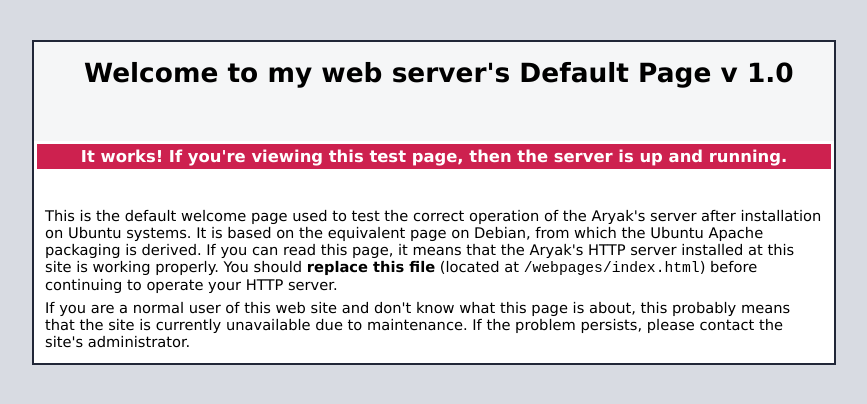
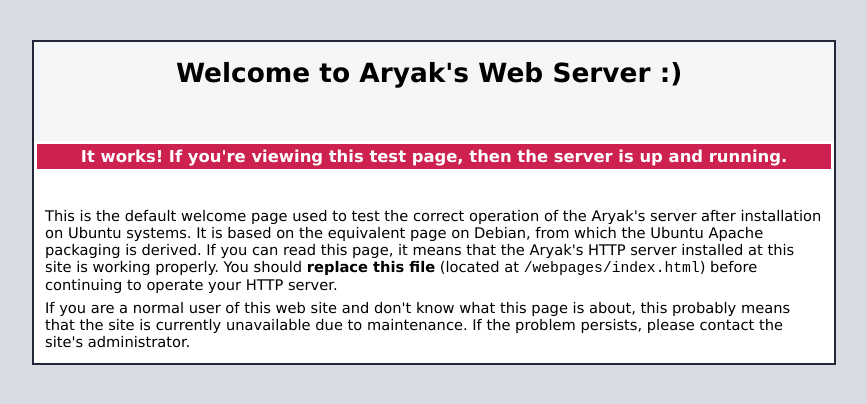
Before and after one commit to aryak0512/socket-programming, a plain HTML site: page webpages/index.html in a window 1280 px wide. Shown: the whole page, without its empty margins (206-1073 px from the left). Drawn offline with Linux system fonts and the light colour scheme.

Commit message:
Edited Test page

```diff
--- a/webpages/index.html
+++ b/webpages/index.html
@@ -198,17 +198,19 @@
 			<div class="page_header floating_element">
 
 				<span class="floating_element">
-				Welcome to my web server's Default Page v 1.0
+					&nbsp; &nbsp; &nbsp; &nbsp; &nbsp;&nbsp;Welcome to Aryak's Web Server :)
 				</span>
 			</div>
 
+
+
 			<div class="content_section floating_element">
-
 
 				<div class="section_header section_header_red">
 					<div id="about"></div>
 					It works! If you're viewing this test page, then the server is up and running.
 				</div>
+
 				<div class="content_section_text">
 					<br><br>
 					<p>
```
Lines whose indentation alone changed are shown as unchanged.
